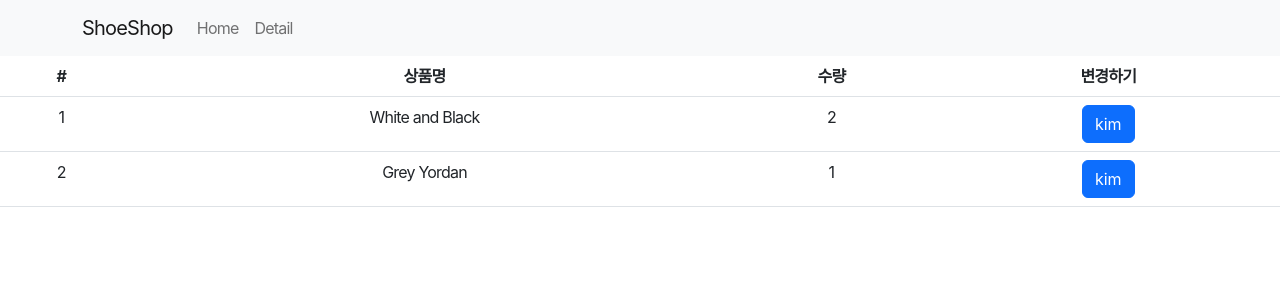
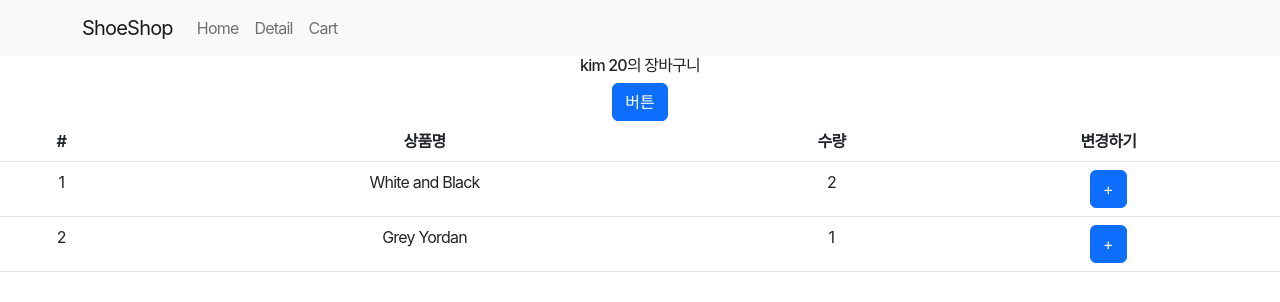
Before and after one commit to kim-song-jun/ReactProject, a React (Create React App) app in the folder shop/: page /cart in a window 1280 px wide. Shown: the top 302 px of the page. Built offline with nearby package versions, Linux system fonts and the light colour scheme.

Commit message:
[Part 2-19] 0821 Redux 4 : state가 object/array일 경우 변경하는 법

```diff
--- a/shop/src/App.js
+++ b/shop/src/App.js
@@ -43,6 +43,13 @@ function App() {
               }}
             >
               Detail
+            </Nav.Link>
+            <Nav.Link
+              onClick={() => {
+                navigate('/cart');
+              }}
+            >
+              Cart
             </Nav.Link>
           </Nav>
         </Container>
--- a/shop/src/components/Cart.js
+++ b/shop/src/components/Cart.js
@@ -1,7 +1,7 @@
 import { Button } from 'react-bootstrap';
 import Table from 'react-bootstrap/Table';
 import { useSelector, useDispatch } from 'react-redux/es/exports';
-import { setUserName } from '../store.js';
+import { setUserName, increaseAge, setCount } from '../store.js';
 
 function Cart() {
   let state = useSelector((state) => {
@@ -15,6 +15,16 @@ function Cart() {
   let dispatch = useDispatch();
   return (
     <>
+      <h6>
+        {otherState.name} {otherState.age}의 장바구니
+      </h6>
+      <Button
+        onClick={() => {
+          dispatch(increaseAge(2));
+        }}
+      >
+        버튼
+      </Button>
       <Table>
         <thead>
           <tr>
@@ -34,10 +44,11 @@ function Cart() {
                 <td>
                   <Button
                     onClick={() => {
-                      dispatch(setUserName());
+                      dispatch(setCount(e.id));
+                      console.log(e.id);
                     }}
                   >
-                    {otherState}
+                    +
                   </Button>
                 </td>
               </tr>
--- a/shop/src/components/Detail.js
+++ b/shop/src/components/Detail.js
@@ -7,6 +7,8 @@ import { useParams } from 'react-router-dom';
 import styled from 'styled-components';
 import Nav from 'react-bootstrap/Nav';
 import { Context1 } from './../App.js';
+import { addUserCart } from '../store.js';
+import { useDispatch } from 'react-redux/es/exports';
 
 let ColorBtn = styled.button`
   background: ${(props) => props.bg};
@@ -30,6 +32,7 @@ let ColorBtn = styled.button`
 function Detail(props) {
   // state 사용은 useContext(Context)
   let { store, shoes } = useContext(Context1);
+  let dispatch = useDispatch();
 
   // 컴포넌트에 갈고리 다는법 (요즘)
   // 여기 안에 적힌 코드는 mount, update시 실행됨
@@ -97,7 +100,14 @@ function Detail(props) {
           <h4 className='pt-5'>{shoe.title}</h4>
           <p>{shoe.content}</p>
           <p>{shoe.price}</p>
-          <Button variant='outline-danger'>주문하기</Button>
+          <Button
+            variant='outline-danger'
+            onClick={() => {
+              dispatch(addUserCart(shoe));
+            }}
+          >
+            주문하기
+          </Button>
         </Col>
       </Row>
       <Nav variant='tabs' defaultActiveKey='link-0'>
--- a/shop/src/store.js
+++ b/shop/src/store.js
@@ -2,15 +2,19 @@ import { createSlice, configureStore } from '@reduxjs/toolkit';
 
 let userName = createSlice({
   name: 'userName',
-  initialState: 'kim',
+  initialState: { name: 'kim', age: 20 },
   reducers: {
+    // state변경 함수들을 action이라고 부름
     setUserName(state) {
-      return 'john' + state;
+      state.name = 'Park';
+    },
+    increaseAge(state, action) {
+      state.age += action.payload;
     },
   },
 });
 
-export let { setUserName } = userName.actions;
+export let { setUserName, increaseAge } = userName.actions;
 
 let stock = createSlice({
   name: 'stock',
@@ -23,7 +27,32 @@ let userCart = createSlice({
     { id: 0, name: 'White and Black', count: 2 },
     { id: 2, name: 'Grey Yordan', count: 1 },
   ],
+  reducers: {
+    setCount(store, action) {
+      for (let i of store) {
+        if (i.id == action.payload) {
+          i.count++;
+        }
+      }
+    },
+    addUserCart(store, action) {
+      for (let i of store) {
+        if (i.id == action.payload.id) {
+          i.count++;
+          return store;
+        }
+      }
+      // console.log(action.payload);
+      let copy = [
+        ...store,
+        { id: action.payload.id, name: `${action.payload.title}`, count: 1 },
+      ];
+      return copy;
+    },
+  },
 });
+
+export let { setCount, addUserCart } = userCart.actions;
 
 export default configureStore({
   reducer: {
```
